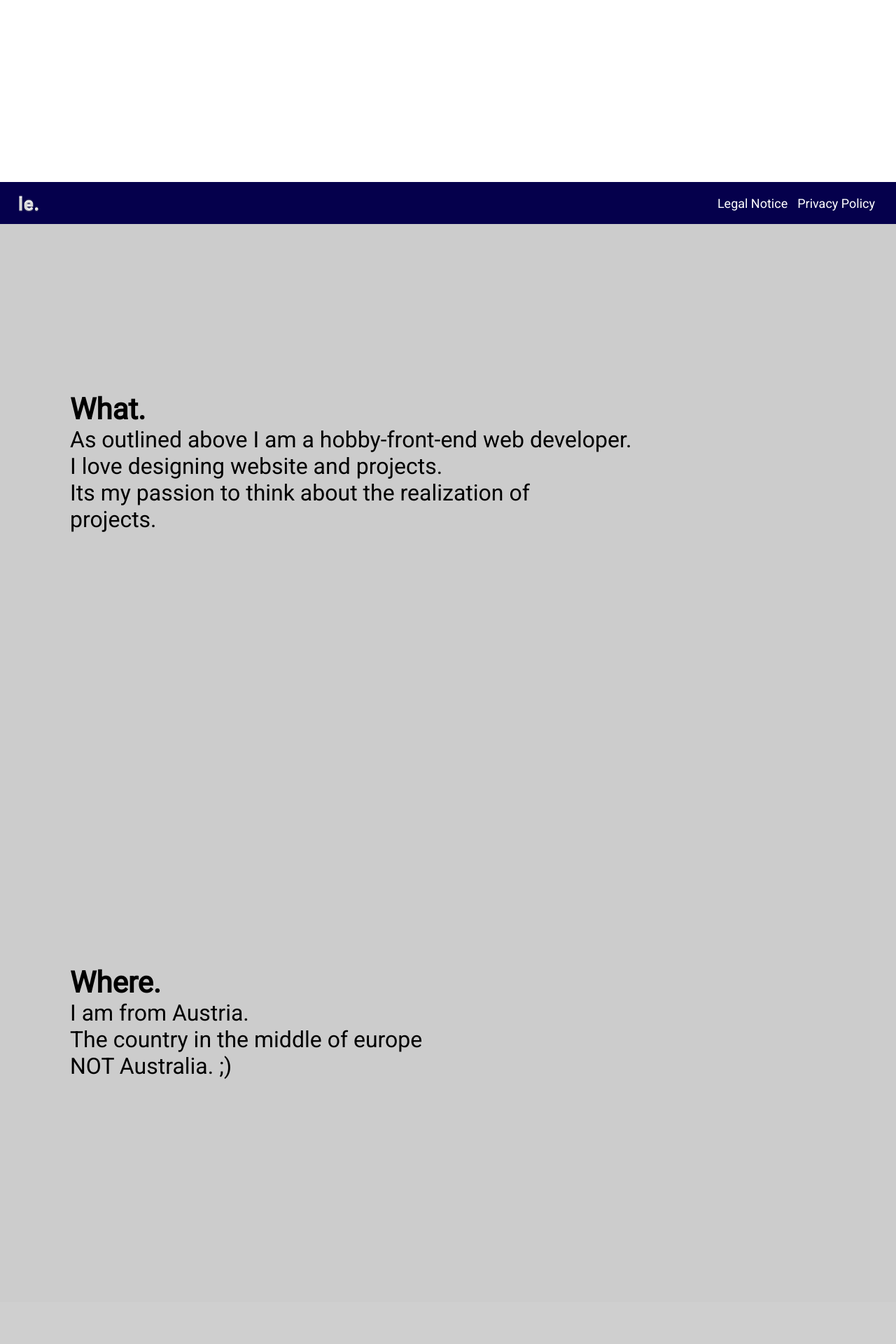
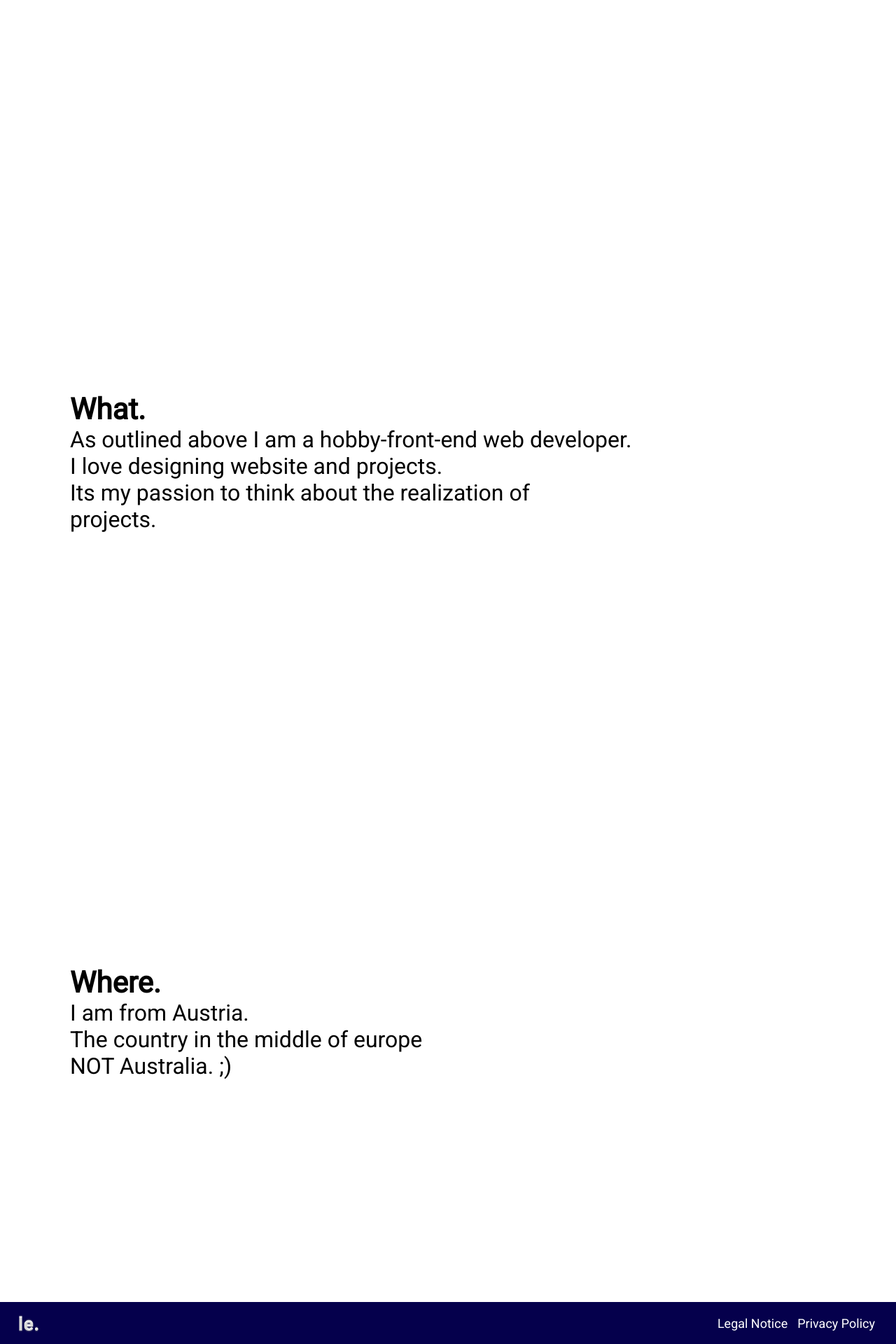
Before and after one commit to GermanKingYT/lukased.github.io, a PHP site: page / in a window 1280 px wide. Shown: the part 1340-3260 px from the top of the page at 70% size. Before the commit the page ends 2882 px from the top, so only its background shows below. Run offline with PHP 8.4, Linux system fonts and the light colour scheme.

Commit message:
Fixed dump bug!

```diff
--- a/css/main.css
+++ b/css/main.css
@@ -79,7 +79,6 @@ main {
     position: relative;
     display: block;
     width: 100%;
-    height: 100vh;
     background: #fff;
 }
 
--- a/index.html
+++ b/index.html
@@ -118,7 +118,7 @@
                 </div>
             </main>
 
-            <footer>
+            <footer id="bottom">
                 <div class="footer-wrapper">
                     <div class="footer-area-left">
                         <div class="footer-logo">
@@ -158,6 +158,7 @@
                             <li><a href="#who"><i class="question-mark">?</i> Who</a></li>
                             <li><a href="#what"><i class="question-mark">?</i> What</a></li>
                             <li><a href="#where"><i class="question-mark">?</i> Where</a></li>
+                            <li><a class="menu-nav-top" href="#bottom"><i class="material-icons">&#xE5DB;</i> Bottom</a></li>
                         </ul>
                     </nav>
                 </div>
```
